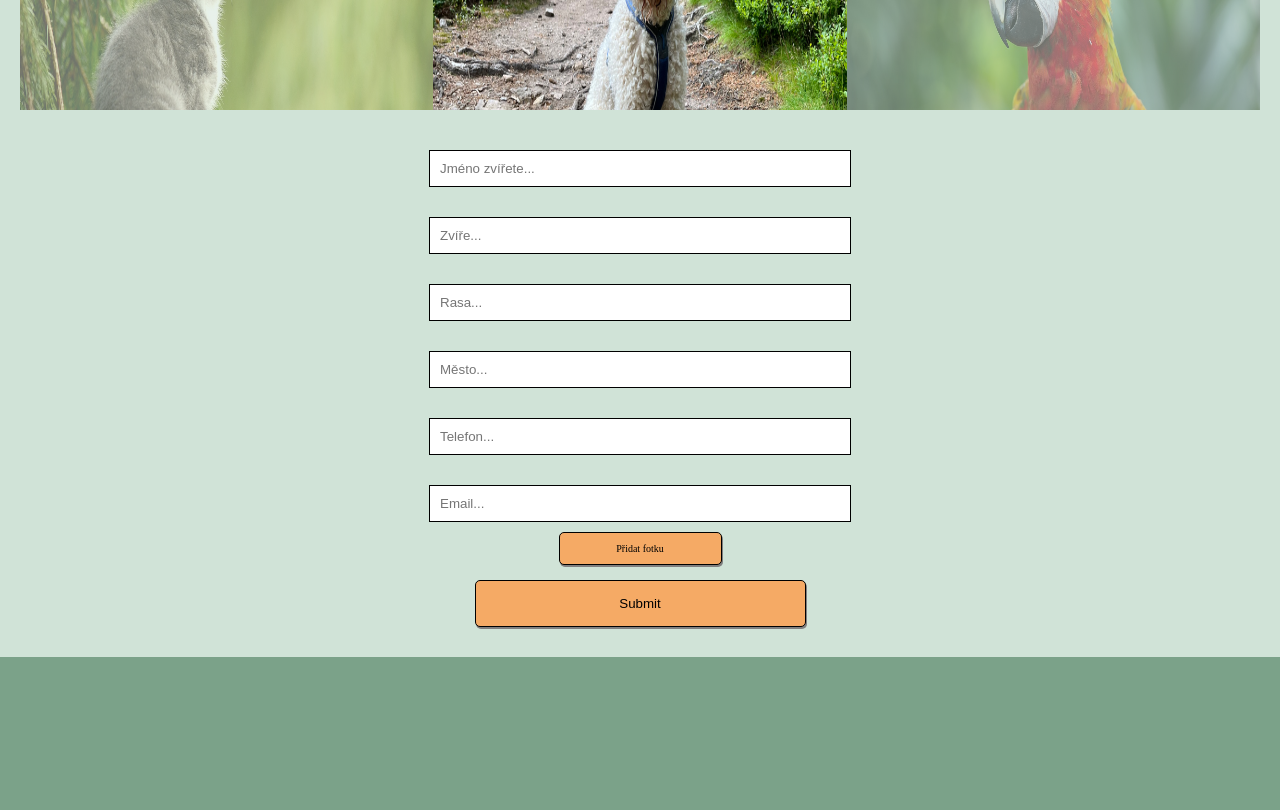
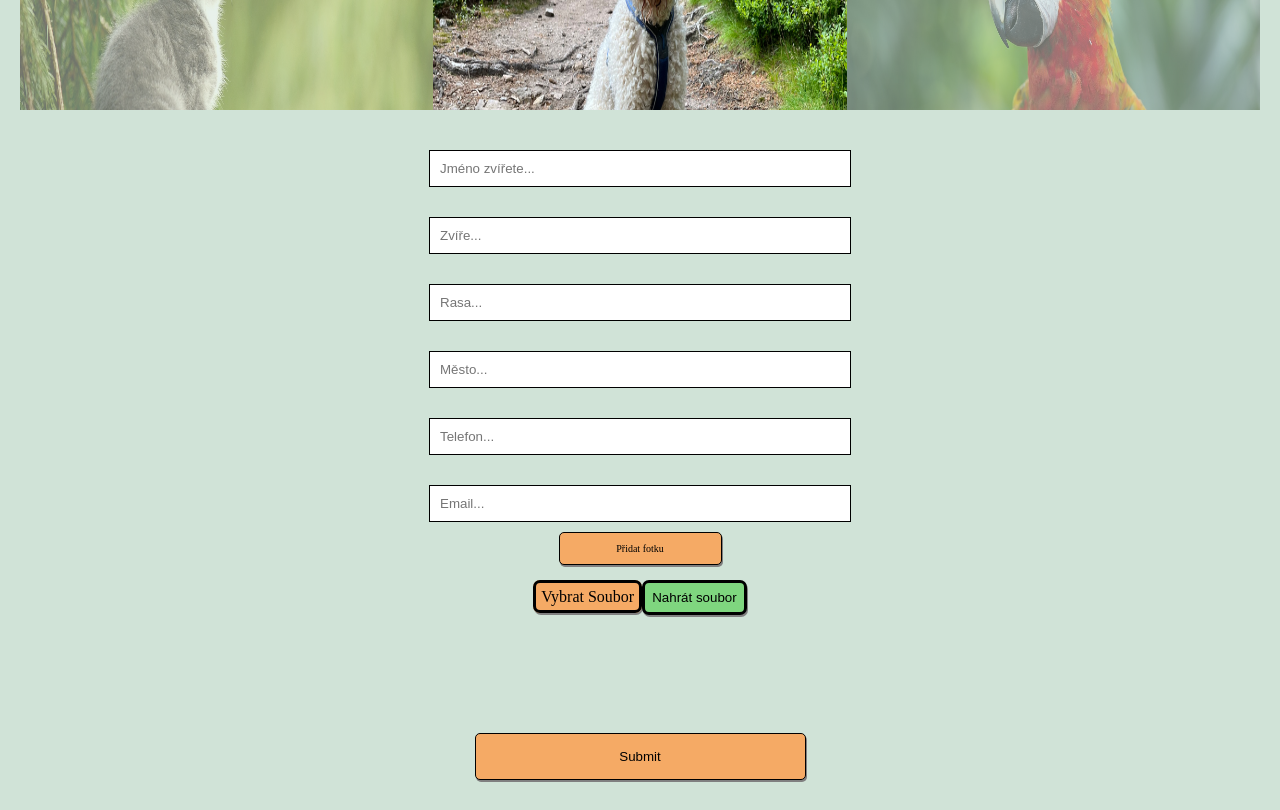
Before and after one commit to Vojta188/lost-my-pet, a React (Create React App) app: page / in a window 1280 px wide. Shown: the part 880-1690 px from the top of the page. Before the commit the page ends 1537 px from the top, so only its background shows below. Built offline with nearby package versions, Linux system fonts and the light colour scheme.

Commit message:
file_upload

```diff
--- a/package.json
+++ b/package.json
@@ -6,6 +6,7 @@
     "@testing-library/jest-dom": "^5.16.5",
     "@testing-library/react": "^13.4.0",
     "@testing-library/user-event": "^13.5.0",
+    "axios": "^1.6.2",
     "node": "^20.2.0",
     "react": "^18.2.0",
     "react-dom": "^18.2.0",
--- /dev/null
+++ b/src/components/FileUpload.css
@@ -0,0 +1,15 @@
+.file_upload{
+    border: solid black;
+    padding: 5px;
+    background-color: #F5AA65;
+    border-radius: 7px;
+    box-shadow: 1px 2px grey;
+}
+.btn_file
+{
+    background-color: rgb(127, 214, 127);
+    border-radius: 7px;
+    box-shadow: 1px 2px grey;
+    padding: 7px;
+    border: solid black;
+}
--- /dev/null
+++ b/src/components/FileUpload.js
@@ -0,0 +1,39 @@
+import React, { useState } from 'react';
+import axios from 'axios';
+import "./FileUpload.css";
+
+const FileUpload = () => {
+  const [file, setFile] = useState(null);
+
+  const handleFileChange = (event) => {
+    setFile(event.target.files[0]);
+  };
+
+  const handleUpload = async () => {
+    try {
+      const formData = new FormData();
+      formData.append('file', file);
+
+      await axios.post('http://localhost:3001/upload', formData, {
+        headers: {
+          'Content-Type': 'multipart/form-data',
+        },
+      });
+
+      console.log('Soubor byl úspěšně nahrán.');
+    } catch (error) {
+      console.error('Chyba při nahrávání souboru:', error);
+    }
+  };
+
+  return (
+    <div>
+        <label className='file_upload' for="file">Vybrat Soubor</label>
+      <input id='file' type="file" onChange={handleFileChange} />
+      <button className='btn_file' onClick={handleUpload}>Nahrát soubor</button>
+
+    </div>
+  );
+};
+
+export default FileUpload;
--- a/src/components/Form.css
+++ b/src/components/Form.css
@@ -42,4 +42,5 @@ form{
     border: solid 1px black;
     border-radius: 5px;
     margin-bottom: 30px;
+    margin-top: 100px;
 }
--- a/src/components/Form.js
+++ b/src/components/Form.js
@@ -1,5 +1,6 @@
 import "./Form.css"
 import { useState } from "react"
+import FileUpload from "./FileUpload"
 
 const Form = () => {
 
@@ -54,17 +55,19 @@ const Form = () => {
 
   return (
     <div className="formMain">
-        <form onSubmit={formSubmit}>
+        <form onSubmit={formSubmit} action="http://localhost:3000/upload" method="POST">
         <input className="MainInput" value={name} onChange={(event)=>setName(event.target.value)} type="text" placeholder="Jméno zvířete..." /><br/>
         <input className="MainInput" value={animal} onChange={(event)=>setAnimal(event.target.value)} type="text" placeholder="Zvíře..." /><br/>
         <input className="MainInput" value={rasa} onChange={(event)=>setRasa(event.target.value)} type="text" placeholder="Rasa..." /><br/>
         <input className="MainInput" value={city} onChange={(event)=>setCity(event.target.value)} type="text" placeholder="Město..." /><br/>
         <input className="MainInput" value={phonenumber} onChange={(event)=>setPhonenumber(event.target.value)} type="number" placeholder="Telefon..." /><br/>
         <input className="MainInput" value={email} onChange={(event)=>setEmail(event.target.value)} type="email" placeholder="Email..." /><br/>
-        <label  className="file">Přidat fotku</label>
-        <input id="file-photo" type="file"  /><br/>
+        <label for="file-photo" className="file">Přidat fotku</label>
+        <FileUpload /><br/>
         <input className="form-submit" type="submit" />
         </form>
+
+
 
 
 
@@ -81,6 +84,7 @@ const Form = () => {
             </div>
           })
         }
+
     </div>
   )
 }
--- a/src/pages/Detail.css
+++ b/src/pages/Detail.css
@@ -33,8 +33,8 @@
 .btn-local
 {
     background-color: #F5DE65;
-    width: 355px;
-    height: 68px;
+    width: 255px;
+    height: 50px;
     border-style: black;
     border-width: 2px;
     border-radius: 10px;
@@ -44,8 +44,8 @@
 
 .btn-my-pet{
  background-color: #69CF67;
- width: 355px;
- height: 68px;
+ width: 250px;
+ height: 50px;
  margin-top:20px;
  border-style: black;
  border-width: 2px;
--- a/src/pages/Detail.js
+++ b/src/pages/Detail.js
@@ -7,7 +7,6 @@ import Navbar from '../components/Navbar'
 const Detail = () => {
     const {detailId} = useParams()
     const [DataSearch,setDataSearch] = useState([])
-    const [detail, setDetail] = useState("wait")
 
 
 
@@ -38,7 +37,7 @@ const Detail = () => {
 
      if (oneSpecificDetail)
        {
-        const {_id,name,photo,rasa,city, callNumber,email} = oneSpecificDetail
+        const {name,photo,rasa,city, callNumber,email} = oneSpecificDetail
 
 
   return (
@@ -46,7 +45,7 @@ const Detail = () => {
       <Navbar />
       <div className='all-detail'>
       <div className='one-detail'>
-      <img src={photo}></img>
+      <img src={photo} alt='prop' />
       <h2>{name}</h2>
       <p>{rasa}</p>
       <p>{city}</p>
--- a/src/pages/Home.js
+++ b/src/pages/Home.js
@@ -3,7 +3,6 @@ import Navbar from "../components/Navbar"
 import Form from "../components/Form"
 import Btn from "../components/btn"
 import "./Home.css"
-import img from "../components/img/main.jpeg"
 
 const Home = () => {
   return (
```
Also changed, not shown: 1 other file (tests, documents, lock files or other folders).
